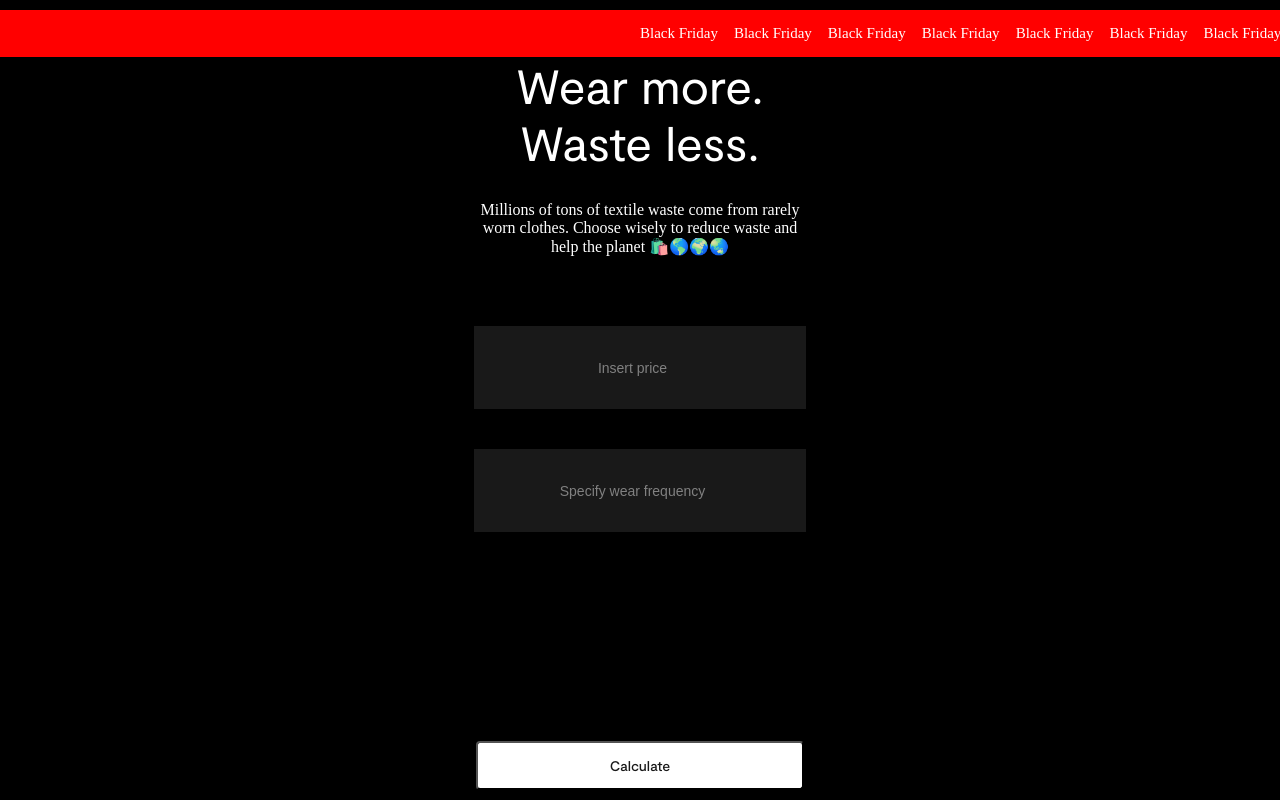
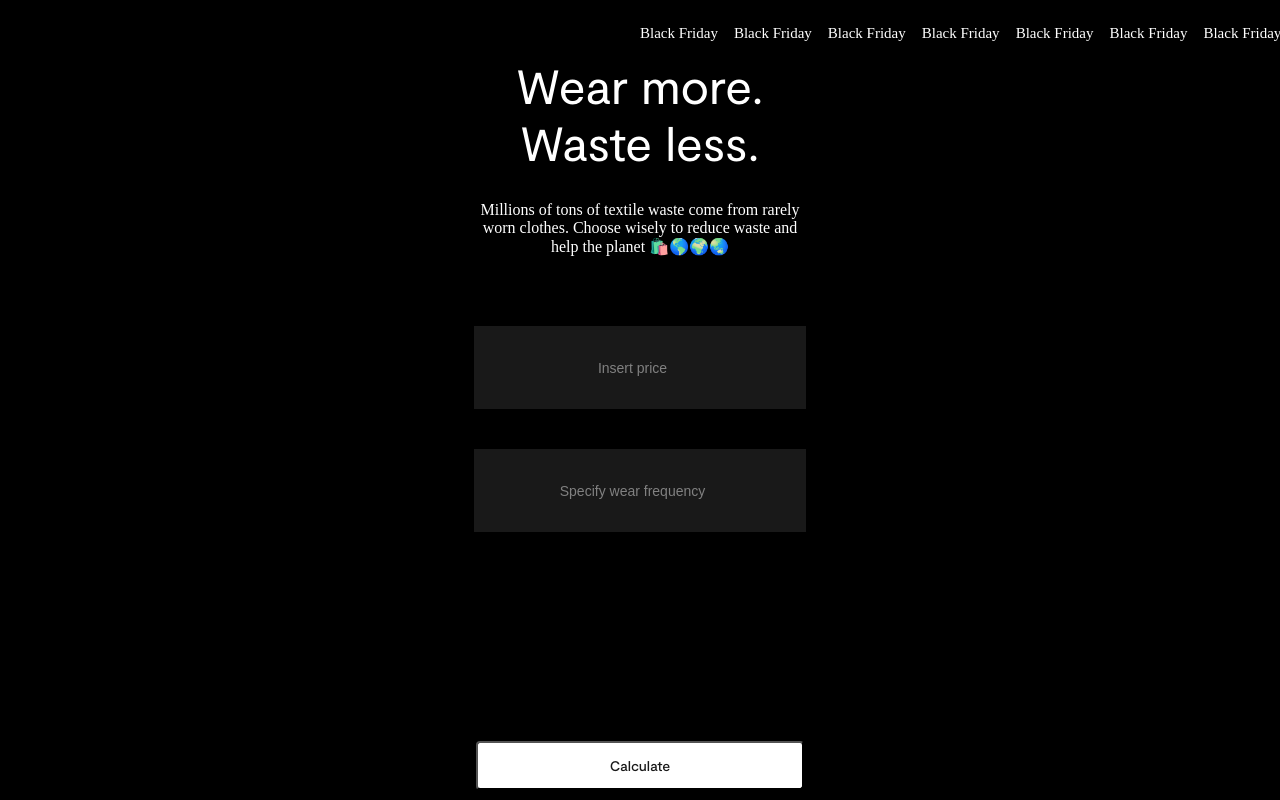
Before and after one commit to niederhausertomas/Bcome-Black-Friday-2024, a plain HTML site: page index.html in a window 1280 px wide. Drawn offline with Linux system fonts and the light colour scheme; a web font is replaced by a local one.

Commit message:
Para anneta

```diff
--- a/index.html
+++ b/index.html
@@ -10,6 +10,16 @@
     <main>
         <div class="Banner">
             <div class="marquee">
+                <p class="marquee-text">Black Friday</p>
+                <p class="marquee-text">Black Friday</p>
+                <p class="marquee-text">Black Friday</p>
+                <p class="marquee-text">Black Friday</p>
+                <p class="marquee-text">Black Friday</p>
+                <p class="marquee-text">Black Friday</p>
+                <p class="marquee-text">Black Friday</p>
+                <p class="marquee-text">Black Friday</p>
+                <p class="marquee-text">Black Friday</p>
+                <p class="marquee-text">Black Friday</p>
                 <p class="marquee-text">Black Friday</p>
                 <p class="marquee-text">Black Friday</p>
                 <p class="marquee-text">Black Friday</p>
--- a/main.css
+++ b/main.css
@@ -44,7 +44,6 @@ html, body {
     overflow: hidden;
     display: flex;
     justify-content: center;
-    background-color: red;
 }
 
 .marquee {
```
